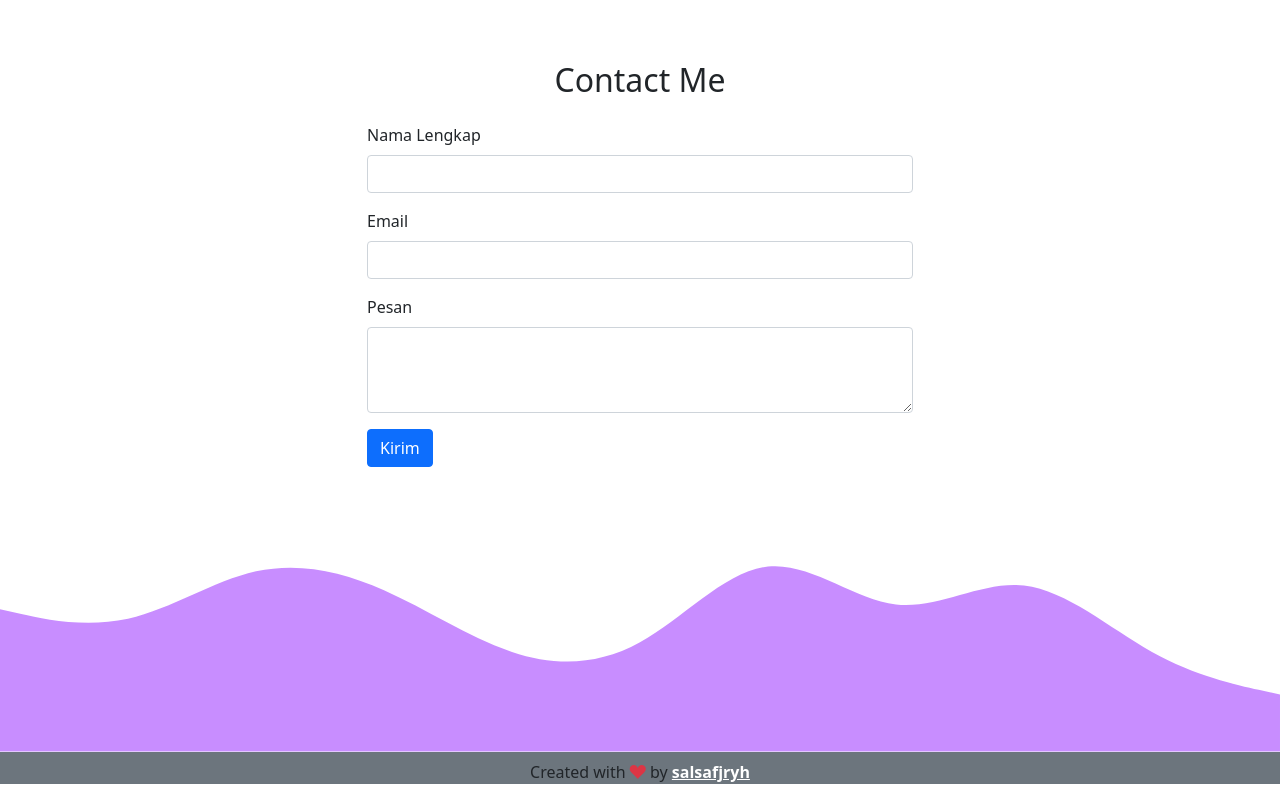
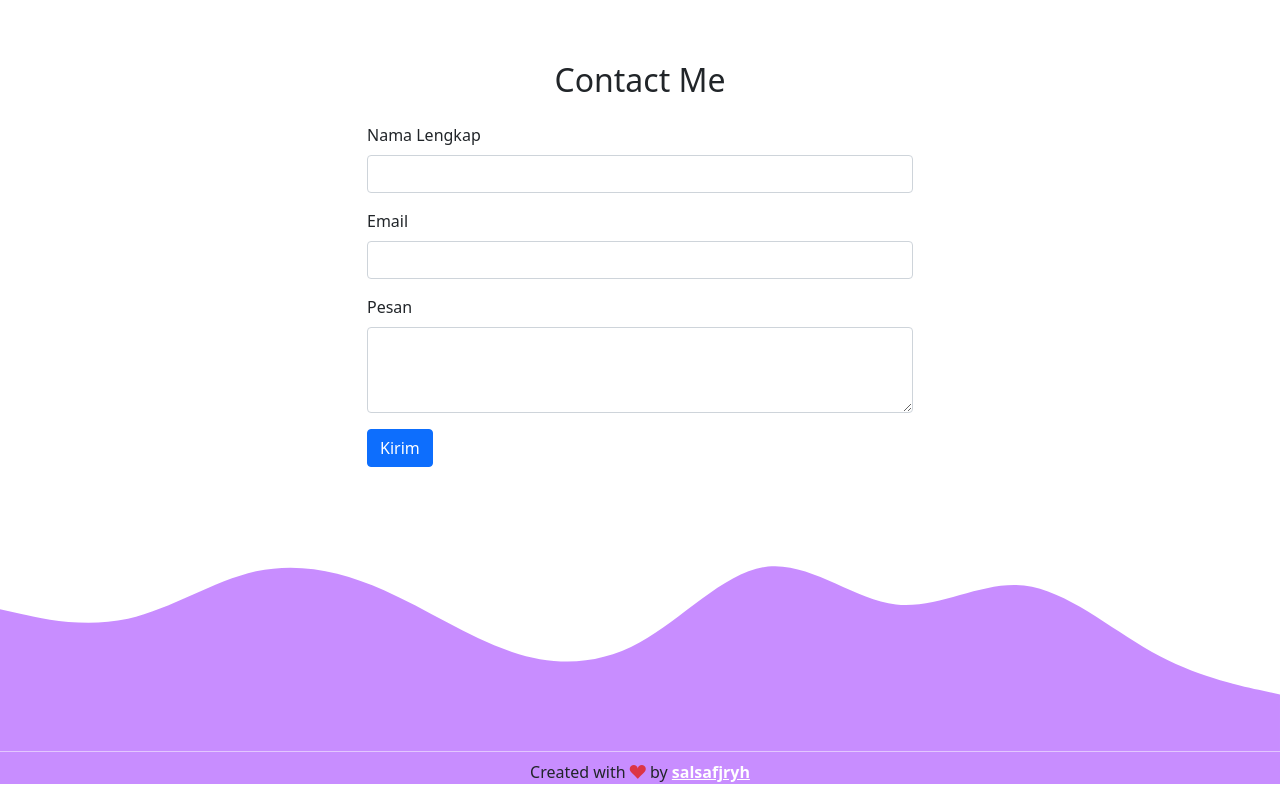
Before and after one commit to fjryh08/salfjryh.github.io, a plain HTML site: page index.html in a window 1280 px wide. Shown: the part 2001-2801 px from the top of the page. Drawn offline with nearby package versions, Linux system fonts and the light colour scheme.

Commit message:
Update index.html

```diff
--- a/index.html
+++ b/index.html
@@ -151,7 +151,7 @@
   <!--akhir contact-->
 
   <!--footer-->
-  <footer class="bg-secondary text-center pt-2">
+  <footer class="text-center pt-2" style="background-color:#c88dff">
     <p>Created with <i class="bi bi-suit-heart-fill text-danger"></i> by <a href="https://www.linkedin.com/feed/" class="text-white fw-bold">salsafjryh</a></p>
   </footer>
   <!--akhir footer-->
```
